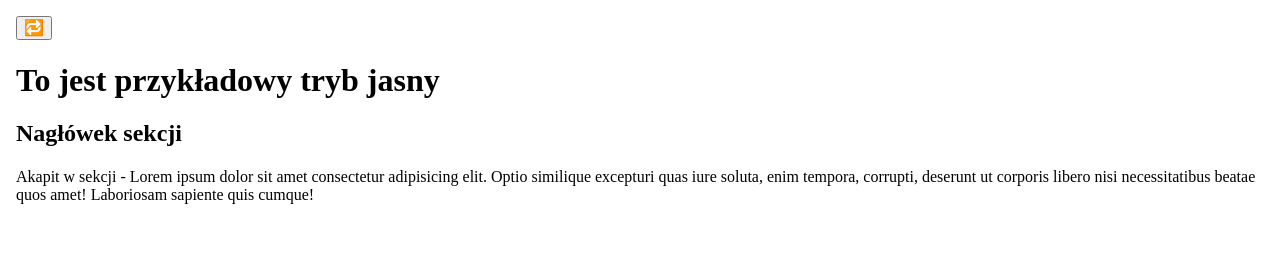
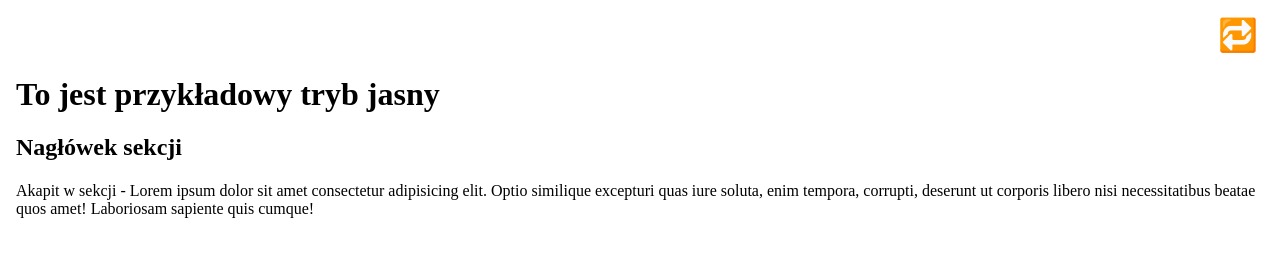
Before and after one commit to pgrochowina/simple-darkmode, a plain HTML site: page index.html in a window 1280 px wide. Drawn offline with Linux system fonts and the light colour scheme.

Commit message:
button on the right

```diff
--- a/index.html
+++ b/index.html
@@ -10,8 +10,8 @@
 </head>
 
 <body>
-    <header>
-        <button class="toggle-mode" type="button">🔁</button>
+    <header class="button">
+        <button class="button__toggle button__toggle--js" type="button">🔁</button>
     </header>
     <main>
         <header>
--- a/style.css
+++ b/style.css
@@ -11,3 +11,15 @@ html {
 body {
     padding: 16px
 }
+
+.button {
+    display: flex;
+    justify-content: flex-end;
+
+}
+
+.button__toggle {
+    border: none;
+    background-color: transparent;
+    font-size: 32px;
+}
```
